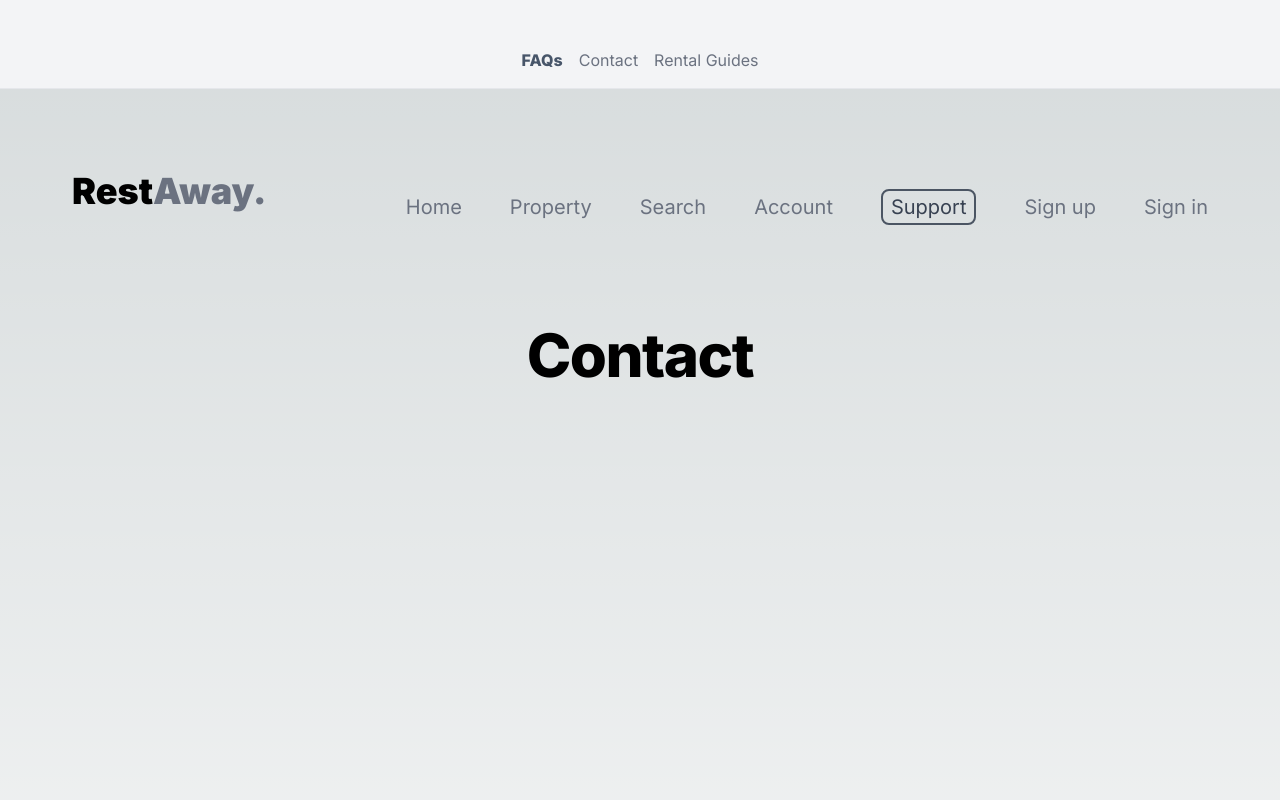
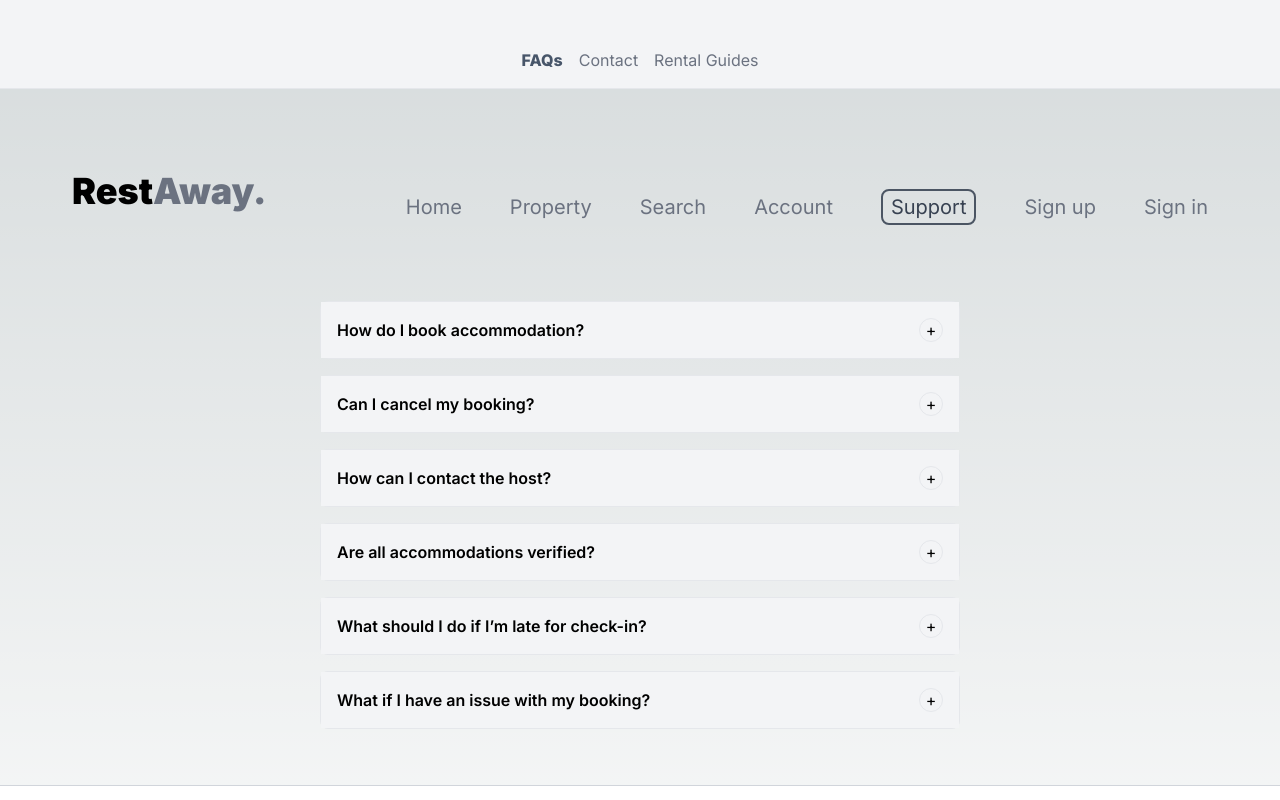
Before and after one commit to dariamilic/korisnicka-sucelja, a Next.js app in the folder rest_away_booking_project/: page /support/FAQs in a window 1280 px wide. Shown: the top 800 px of the page. Built offline with nearby package versions, Linux system fonts and the light colour scheme.

Commit message:
FAQS page-basic look

```diff
--- a/rest_away_booking_project/src/app/support/FAQs/page.tsx
+++ b/rest_away_booking_project/src/app/support/FAQs/page.tsx
@@ -1,7 +1,46 @@
-'use client'
+'use client';
 import { Navigation } from "@/components/navigation";
 import { useState } from "react";
 
+const FAQ = () => {
+  const [activeIndex, setActiveIndex] = useState(null);
+
+  const toggleFAQ = (index) => {
+    setActiveIndex(activeIndex === index ? null : index);
+  };
+
+  const faqs = [
+    { question: "How do I book accommodation?", answer: "Simply enter your desired destination, travel dates, and the number of guests into the search bar on the homepage. Browse the available options, select your accommodation, and follow the steps to complete your booking." },
+    { question: "Can I cancel my booking?", answer: "Yes, cancellation policies depend on the accommodation. Log in to your account, open your booking, and check the cancellation details." },
+    { question: "How can I contact the host?", answer: "After completing your booking, you can contact the host via our platform in the Messages section or directly through the provided contact information if available." },
+    { question: "Are all accommodations verified?", answer: "All accommodations go through our verification process, and guest reviews further ensure authenticity and quality. We recommend reading other users’ reviews before booking." },
+    { question: "What should I do if I’m late for check-in?", answer: "If you are running late for check-in, we recommend immediately informing the host through messages on the platform or by phone if the contact is provided. Most hosts can adjust check-in times based on your situation." },
+    { question: "What if I have an issue with my booking?", answer: "If you encounter a problem, contact our customer support team, available 24/7 via chat, email, or phone. Our team will assist you in resolving the issue as quickly as possible." },
+  ];
+
+  return (
+    <div className="max-w-2xl mx-auto p-4">
+      {faqs.map((faq, index) => (
+        <div key={index} className="mb-4 border rounded-lg">
+          <div
+            className="flex justify-between items-center p-4 cursor-pointer bg-gray-100"
+            onClick={() => toggleFAQ(index)}
+          >
+            <h3 className="font-semibold text-primary-900">{faq.question}</h3>
+            <button
+              className="w-6 h-6 flex items-center justify-center text-primary-900 border border-primary-900 rounded-full"
+            >
+              {activeIndex === index ? "-" : "+"}
+            </button>
+          </div>
+          {activeIndex === index && (
+            <div className="p-4 bg-primary-900 text-gray-500">{faq.answer}</div>
+          )}
+        </div>
+      ))}
+    </div>
+  );
+};
 
 export default function SupportFAQsPage() {
   const [isOpen, setIsOpen] = useState(false);
@@ -9,11 +48,7 @@ export default function SupportFAQsPage() {
   return (
     <>
       <Navigation setIsOpen={setIsOpen} />
-
-
-         <main className="flex min-h-screen flex-col items-center p-10">
-           <h1 className="text-6xl font-extrabold tracking-tight">Contact</h1>
-         </main>
+      <FAQ />
     </>
   );
 }
```
Lines whose indentation alone changed are shown as unchanged.
